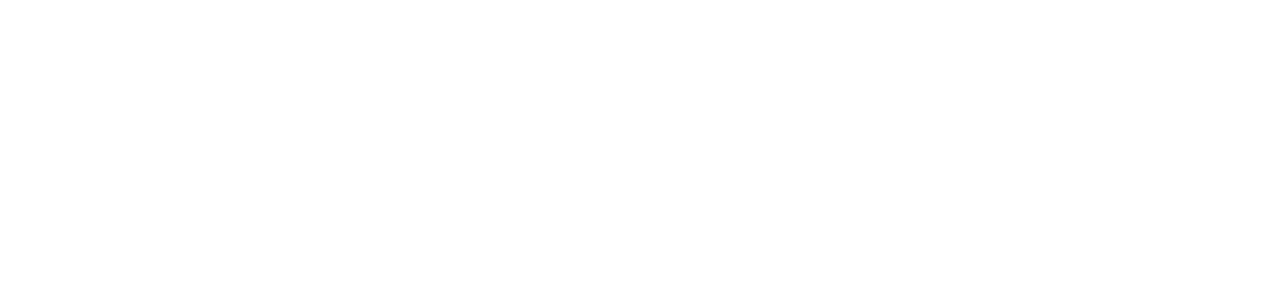
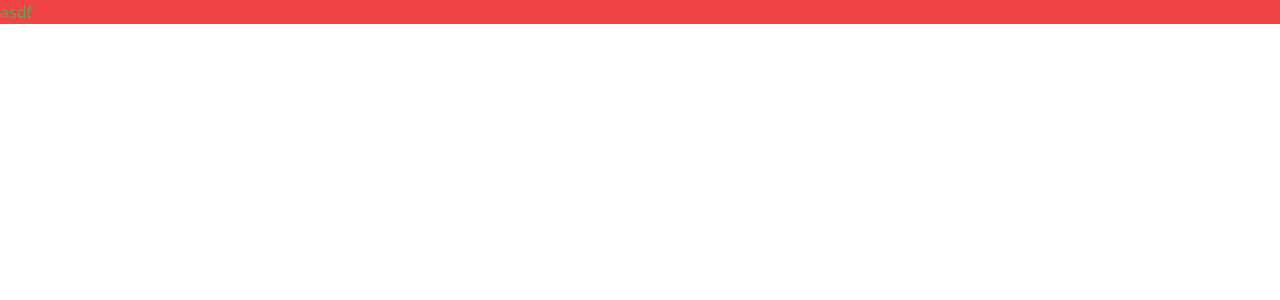
Before and after one commit to zae-hyeong/Everytime-clone, a React (Create React App) app: page / in a window 1280 px wide. Shown: the top 300 px of the page. Built offline with nearby package versions, Linux system fonts and the light colour scheme.

Commit message:
[chore] adjust Tailwind CSS

```diff
--- a/src/App.css
+++ /dev/null
@@ -1,38 +0,0 @@
-.App {
-  text-align: center;
-}
-
-.App-logo {
-  height: 40vmin;
-  pointer-events: none;
-}
-
-@media (prefers-reduced-motion: no-preference) {
-  .App-logo {
-    animation: App-logo-spin infinite 20s linear;
-  }
-}
-
-.App-header {
-  background-color: #282c34;
-  min-height: 100vh;
-  display: flex;
-  flex-direction: column;
-  align-items: center;
-  justify-content: center;
-  font-size: calc(10px + 2vmin);
-  color: white;
-}
-
-.App-link {
-  color: #61dafb;
-}
-
-@keyframes App-logo-spin {
-  from {
-    transform: rotate(0deg);
-  }
-  to {
-    transform: rotate(360deg);
-  }
-}
--- a/src/App.tsx
+++ b/src/App.tsx
@@ -1,9 +1,8 @@
-import './App.css';
 
 function App() {
   return (
     <div className="App">
-
+      <header className='bg-red-500 text-green-500/75'>asdf</header>
     </div>
   );
 }
--- a/src/index.css
+++ b/src/index.css
@@ -1,13 +1,3 @@
-body {
-  margin: 0;
-  font-family: -apple-system, BlinkMacSystemFont, 'Segoe UI', 'Roboto', 'Oxygen',
-    'Ubuntu', 'Cantarell', 'Fira Sans', 'Droid Sans', 'Helvetica Neue',
-    sans-serif;
-  -webkit-font-smoothing: antialiased;
-  -moz-osx-font-smoothing: grayscale;
-}
-
-code {
-  font-family: source-code-pro, Menlo, Monaco, Consolas, 'Courier New',
-    monospace;
-}
+@tailwind base;
+@tailwind components;
+@tailwind utilities;
--- a/tailwind.config.js
+++ b/tailwind.config.js
@@ -1,6 +1,6 @@
 /** @type {import('tailwindcss').Config} */
 module.exports = {
-  content: [],
+  content: ["./src/**/*.{html,js,ts,tsx}", "./public/index.html"],
   theme: {
     extend: {},
   },
```
